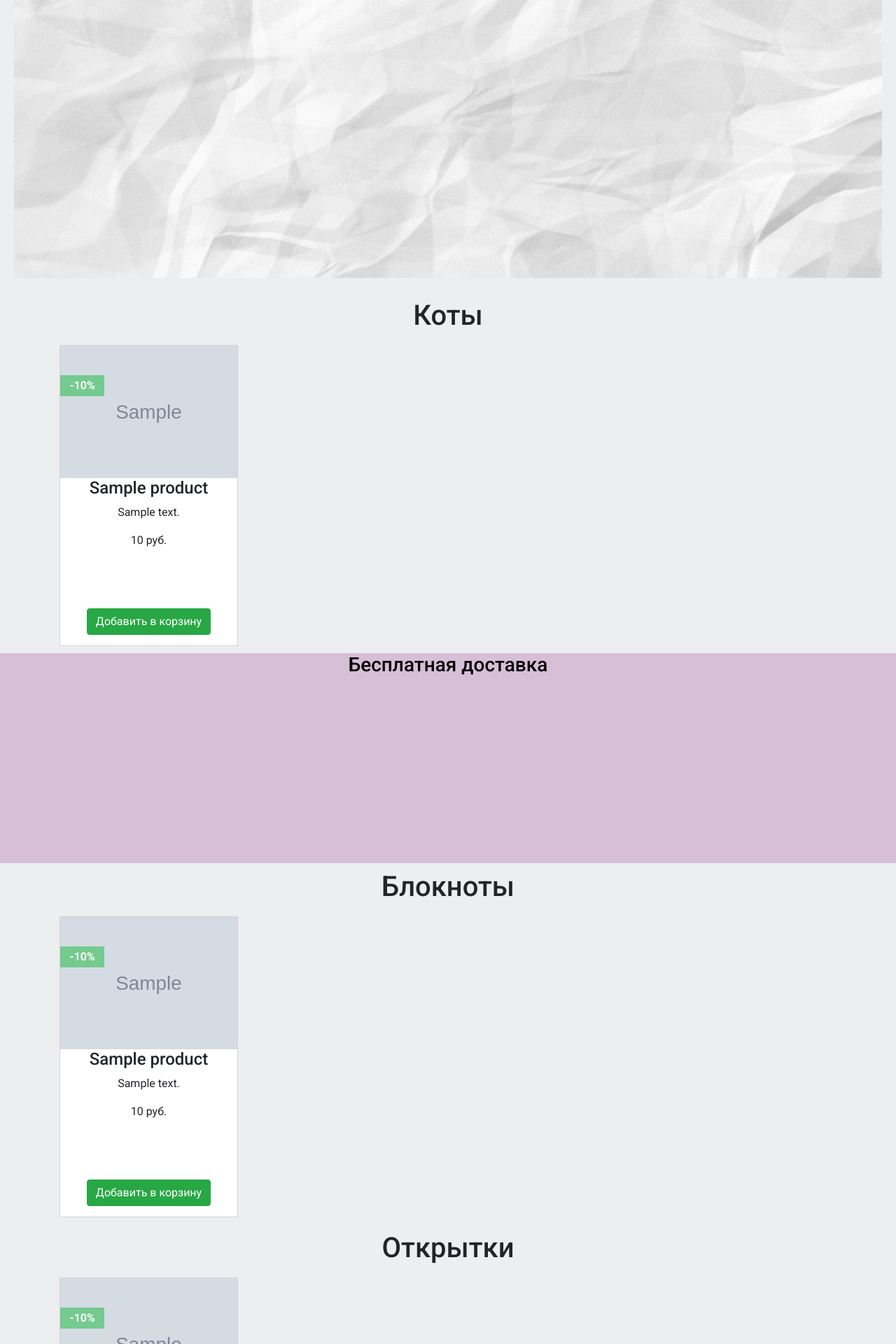
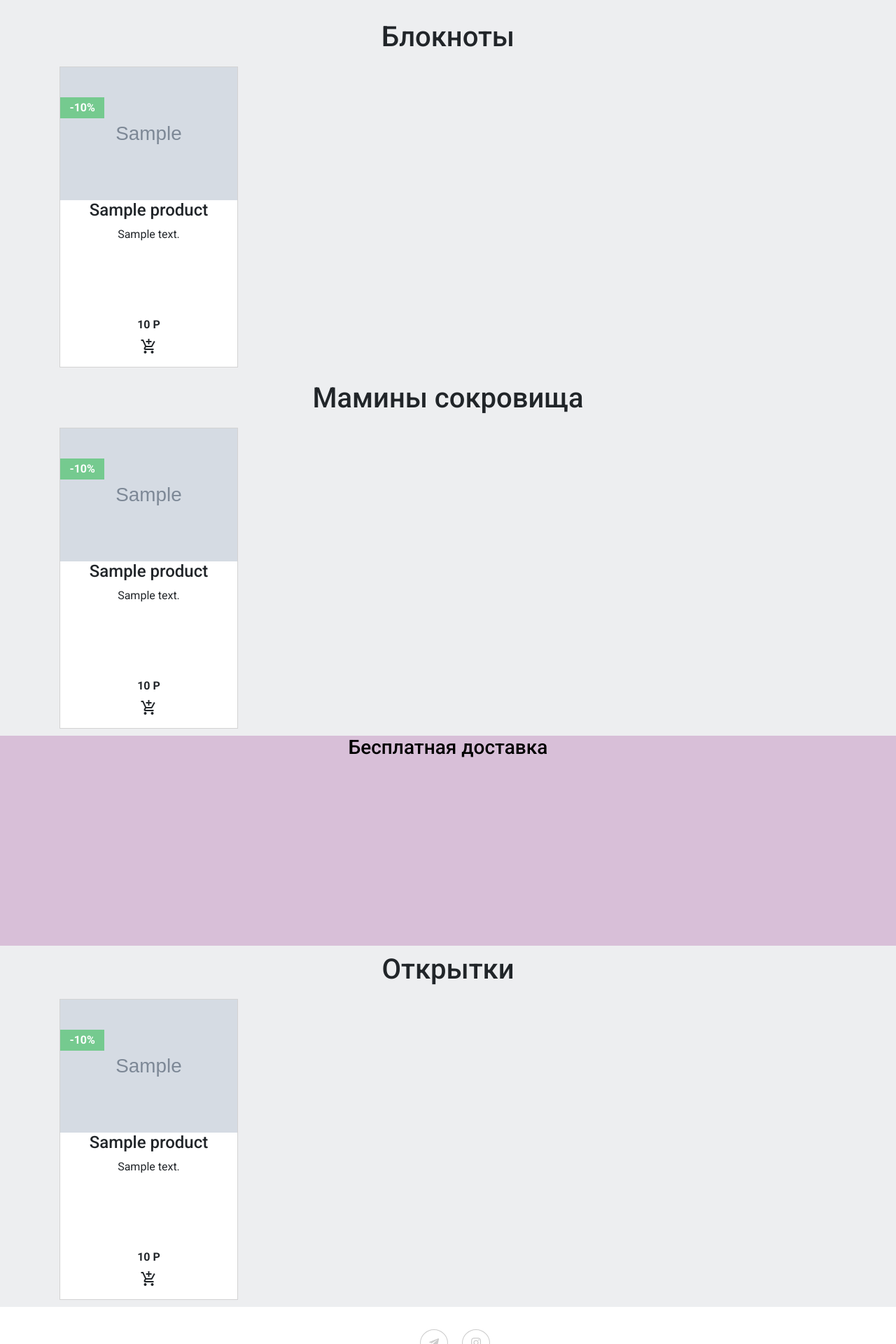
Before and after one commit to AgasgG/Site-store, a Django app: template templates/Site/home.html in a window 1280 px wide. Shown: the part 377-2297 px from the top of the page at 70% size. Run offline with Django 3.2, Linux system fonts and the light colour scheme; the template is opened without the code that fills it: most values are stand-ins (such as "Sample title", 1, 10 or a date in 2020); grey boxes marked "Sample" are stand-in pictures; some libraries are stand-ins or nearby versions.

Commit message:
edit front

```diff
--- a/site/views.py
+++ b/site/views.py
@@ -48,6 +48,6 @@ def index(request):
 def home(request):
     products_images = ProductImage.objects.filter(is_active=True, is_main=True, product__is_active=True)
     products_images_notepads = products_images.filter(product__category__id=1)
-    products_images_cards = products_images.filter(product__category__id=2)
-    products_images_cats = products_images.filter(product__category__id=3)
+    products_images_cards = products_images.filter(product__category__id=3)
+    products_images_moms = products_images.filter(product__category__id=2)
     return render(request, 'Site/home.html', locals())
--- a/static/static_dev/css/edit_bootstrap.css
+++ b/static/static_dev/css/edit_bootstrap.css
@@ -26,7 +26,7 @@ html, body{
 
 .add-to-cart-btn{
     position: absolute;
-    bottom: 15px;
+    bottom: 10px;
     left: 0;
     right: 0;
 }
@@ -147,3 +147,30 @@ footer {
     color: #54abe6;
     text-decoration: none;
 }
+
+
+
+.material-icons {
+  font-family: 'Material Icons';
+  font-weight: normal;
+  font-style: normal;
+  font-size: 24px;  /* Preferred icon size */
+  display: inline-block;
+  line-height: 1;
+  text-transform: none;
+  letter-spacing: normal;
+  word-wrap: normal;
+  white-space: nowrap;
+  direction: ltr;
+
+  /* Support for all WebKit browsers. */
+  -webkit-font-smoothing: antialiased;
+  /* Support for Safari and Chrome. */
+  text-rendering: optimizeLegibility;
+
+  /* Support for Firefox. */
+  -moz-osx-font-smoothing: grayscale;
+
+  /* Support for IE. */
+  font-feature-settings: 'liga';
+}
--- a/templates/Products/new_product2.html
+++ b/templates/Products/new_product2.html
@@ -76,7 +76,7 @@
           {{ product.name }}
         </h1>
         <div class="">
-          <p>Цена: {{ product.price }}</p>
+          <p>Цена: {{ product.price }} руб.</p>
         </div>
 
         <div>
--- a/templates/Site/home.html
+++ b/templates/Site/home.html
@@ -5,13 +5,23 @@
 {% block content%}
 
 <div class="section-top">
-    <img src="{% static 'img/back_white.jpg' %}" class="img-fluid">
+    <img src="{% static 'img/Игрушка.PNG' %}" class="img-fluid rounded mx-auto d-block">
 </div>
-<div class="section section1">
+<div class="section section1 notepad-container">
     <div class="container">
-        <h1 class="text-center">Коты</h1>
-        <div class="row row-cols-4">
-            {% for product_image in products_images_cats %}
+        <h1 class="text-center">Блокноты</h1>
+        <div class="row row-cols-2 row-cols-sm-2 row-cols-md-4">
+            {% for product_image in products_images_notepads %}
+                {% include 'Site/product_item.html'%}
+            {% endfor %}
+        </div>
+    </div>
+</div>
+<div class="section section2 moms-container">
+    <div class="container">
+        <h1 class="text-center">Мамины сокровища</h1>
+        <div class="row row-cols-2 row-cols-sm-2 row-cols-md-4">
+            {% for product_image in products_images_moms %}
                 {% include 'Site/product_item.html'%}
             {% endfor %}
         </div>
@@ -24,20 +34,10 @@
     </div>
 </div>
 
-<div class="section section2 notepad-container">
-    <div class="container">
-        <h1 class="text-center">Блокноты</h1>
-        <div class="row row-cols-4">
-            {% for product_image in products_images_notepads %}
-                {% include 'Site/product_item.html'%}
-            {% endfor %}
-        </div>
-    </div>
-</div>
 <div class="section section3 card-container">
     <div class="container">
         <h1 class="text-center">Открытки</h1>
-        <div class="row row-cols-4">
+        <div class="row row-cols-2 row-cols-sm-2 row-cols-md-4">
             {% for product_image in products_images_cards %}
                 {% include 'Site/product_item.html'%}
             {% endfor %}
--- a/templates/Site/product_item.html
+++ b/templates/Site/product_item.html
@@ -1,3 +1,4 @@
+{% load static %}
 <div class="col" class="img-fluid">
     <div class="product-item">
         <div>
@@ -16,13 +17,13 @@
         <!--Из модели Product выведет только описание и ограничит его 70 символами-->
         </p>
         <div>
-            {{ product_image.product.price }} руб.
-        </div>
-
-        <div class="add-to-cart-btn">
-            <button class="btn btn-success">
-                Добавить в корзину
-            </button>
+            <div class="add-to-cart-btn" >
+                <b>{{ product_image.product.price }} Р</b>
+                <button title="Добавить в корзину" type="button" class="btn btn-light form-control" style="background-color: rgba(255, 255, 255, 0); border-color: rgba(255, 255, 255, 0)"><span class="material-icons">
+                        add_shopping_cart
+                    </span>
+                </button>
+            </div>
         </div>
     </div>
 </div>
--- a/templates/base.html
+++ b/templates/base.html
@@ -1,5 +1,6 @@
 {% load static %}
 <!DOCTYPE html>
+<link href="{% static 'img/favicon.ico' %}" rel="icon" type="image/x-icon" />
 <html lang="ru">
 <head>
     <!-- Bootstrap CSS-->
@@ -7,6 +8,9 @@
     <link rel="stylesheet" href="{% static '/css/edit_bootstrap.css' %}">
     <!-- Swiper -->
     <link rel="stylesheet" href="{% static '/css/swiper.min.css' %}">
+    <!-- Material Icons -->
+    <link href="https://fonts.googleapis.com/icon?family=Material+Icons"
+      rel="stylesheet">
     <meta charset="UTF-8">
     <meta name="viewport" content="width=device-width, initial-scale=1, shrink-to-fit=no">
 <title>{% block title%}{% endblock %}</title>
```
Also changed, not shown: static/static_dev/img/MB_AMG4.jpg (deleted), static/static_dev/img/back_grey.jpg (deleted), static/static_dev/img/back_water.jpg (deleted).
